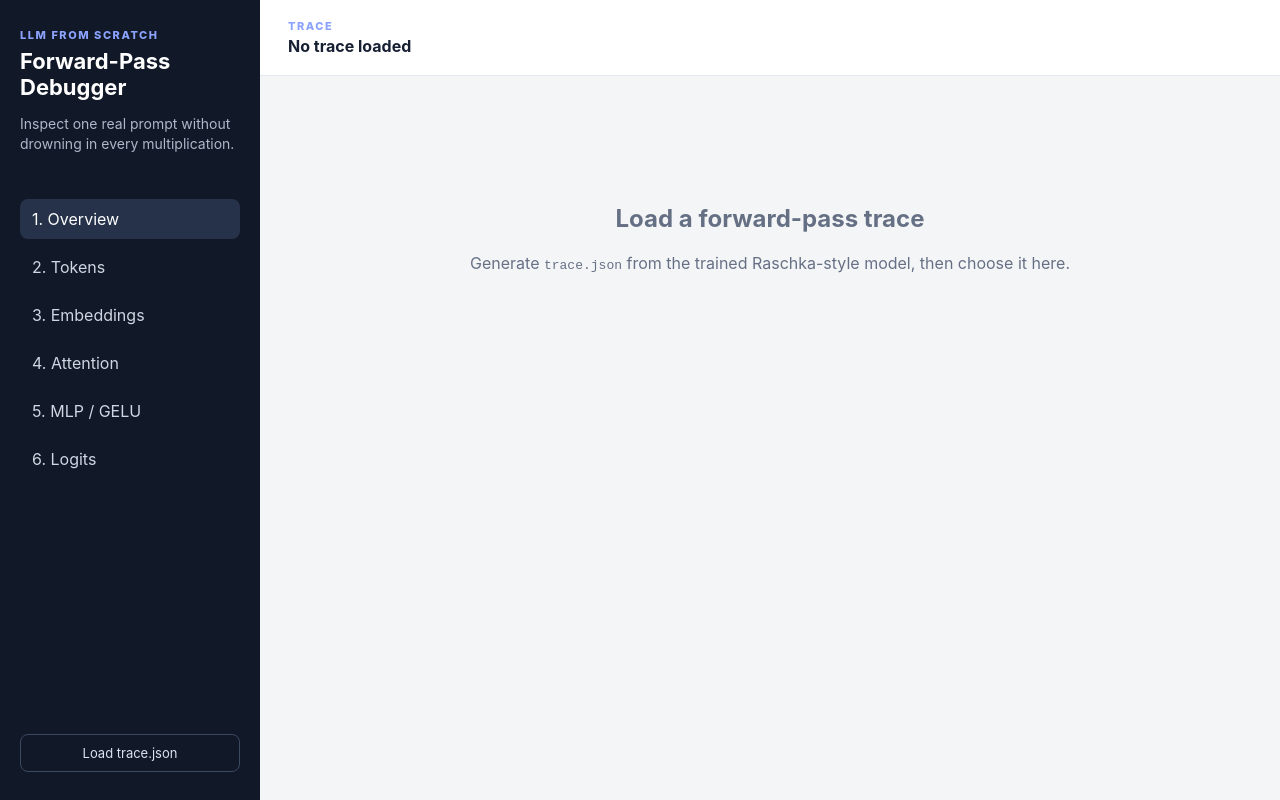
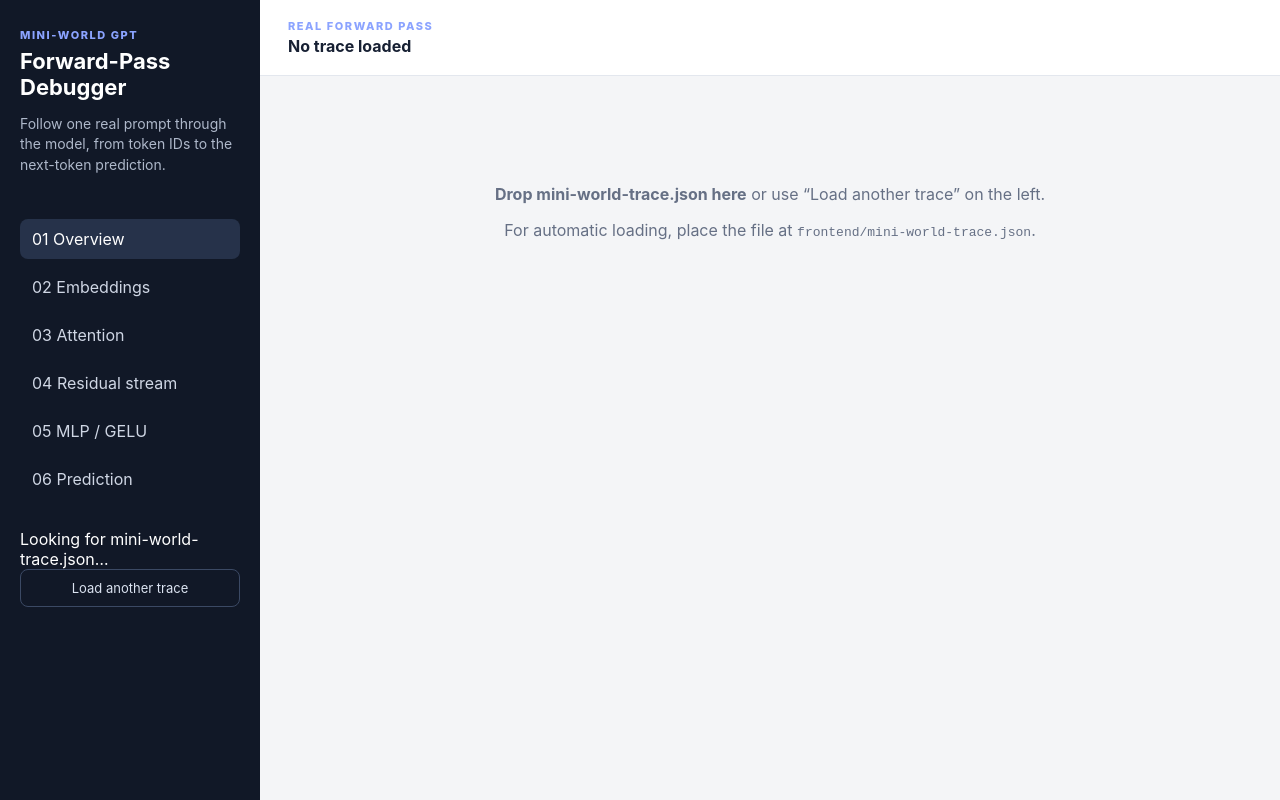
Before and after one commit to gerasidev/llm-visualize, a website built with Vite: page frontend/index.html in a window 1280 px wide. Built offline with nearby package versions, Linux system fonts and the light colour scheme.

Commit message:
Restructure debugger for interactive forward-pass views

```diff
--- a/frontend/index.html
+++ b/frontend/index.html
@@ -3,48 +3,55 @@
 <head>
   <meta charset="utf-8">
   <meta name="viewport" content="width=device-width, initial-scale=1">
-  <title>LLM Forward-Pass Debugger</title>
+  <title>Mini-World LLM Debugger</title>
   <link rel="stylesheet" href="styles.css">
 </head>
 <body>
   <div class="app-shell">
     <aside class="sidebar">
       <div>
-        <div class="eyebrow">LLM FROM SCRATCH</div>
+        <div class="eyebrow">MINI-WORLD GPT</div>
         <h1>Forward-Pass Debugger</h1>
-        <p class="muted">Inspect one real prompt without drowning in every multiplication.</p>
+        <p class="muted">Follow one real prompt through the model, from token IDs to the next-token prediction.</p>
       </div>
 
-      <nav id="stepNav" class="step-nav">
-        <button data-step="overview" class="active">1. Overview</button>
-        <button data-step="tokens">2. Tokens</button>
-        <button data-step="embeddings">3. Embeddings</button>
-        <button data-step="attention">4. Attention</button>
-        <button data-step="mlp">5. MLP / GELU</button>
-        <button data-step="logits">6. Logits</button>
+      <nav id="stepNav" class="step-nav" aria-label="Forward-pass stages">
+        <button data-step="overview" class="active"><span>01</span> Overview</button>
+        <button data-step="embeddings"><span>02</span> Embeddings</button>
+        <button data-step="attention"><span>03</span> Attention</button>
+        <button data-step="residual"><span>04</span> Residual stream</button>
+        <button data-step="mlp"><span>05</span> MLP / GELU</button>
+        <button data-step="logits"><span>06</span> Prediction</button>
       </nav>
 
-      <label class="file-button">
-        Load trace.json
-        <input id="traceFile" type="file" accept="application/json,.json">
-      </label>
+      <div class="sidebar-bottom">
+        <div id="dataStatus" class="data-status">Looking for mini-world-trace.json…</div>
+        <label class="file-button">
+          Load another trace
+          <input id="traceFile" type="file" accept="application/json,.json">
+        </label>
+      </div>
     </aside>
 
     <main class="main">
       <header class="toolbar">
         <div>
-          <div class="eyebrow">TRACE</div>
+          <div class="eyebrow dark">REAL FORWARD PASS</div>
           <div id="traceSummary" class="trace-summary">No trace loaded</div>
         </div>
         <div id="selectors" class="selectors hidden">
           <label>Layer <select id="layerSelect"></select></label>
-          <label>Head <select id="headSelect"></select></label>
+          <label id="headLabel">Head <select id="headSelect"></select></label>
+          <label id="tokenLabel">Token <select id="tokenSelect"></select></label>
         </div>
       </header>
 
       <section id="emptyState" class="empty-state">
-        <h2>Load a forward-pass trace</h2>
-        <p>Generate <code>trace.json</code> from the trained Raschka-style model, then choose it here.</p>
+        <div class="drop-zone" id="dropZone">
+          <strong>Drop mini-world-trace.json here</strong>
+          <span>or use “Load another trace” on the left.</span>
+        </div>
+        <p>For automatic loading, place the file at <code>frontend/mini-world-trace.json</code>.</p>
       </section>
 
       <section id="content" class="content hidden"></section>
```
